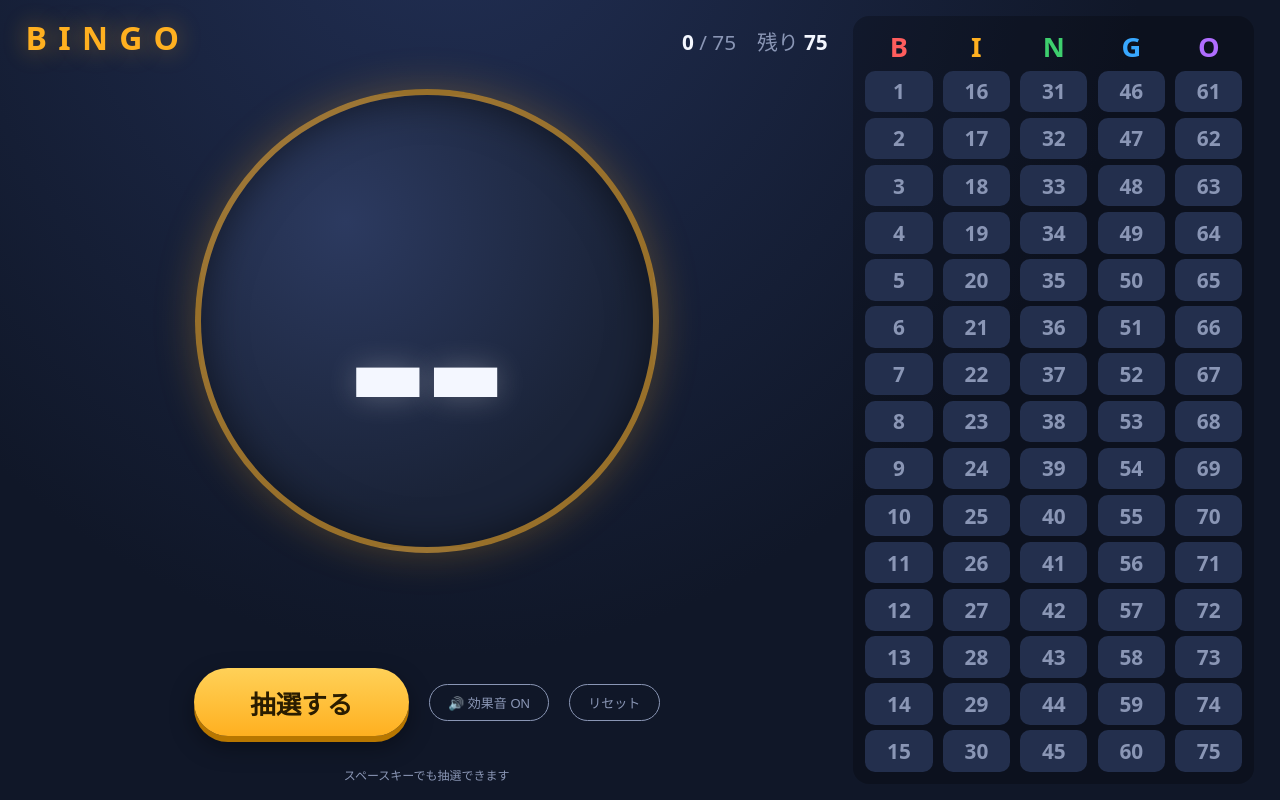
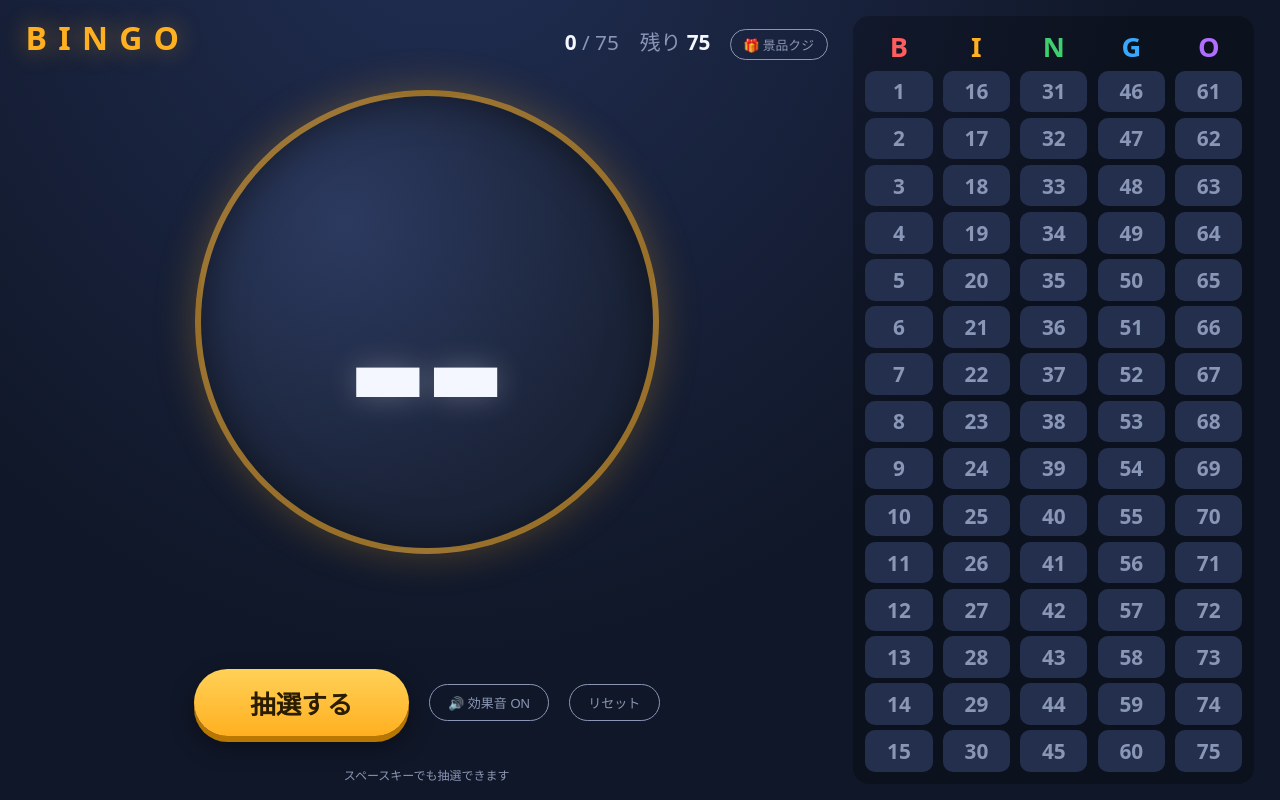
Before and after one commit to hico-mrmgn/bingo, a plain HTML site: page index.html in a window 1280 px wide. Drawn offline with Linux system fonts and the light colour scheme.

Commit message:
feat: ビンゴ画面に景品クジ（/lottery）への導線を追加
- ヘッダー右（カウンター横）に小さなピル型リンク「🎁 景品クジ」を配置
- file:// でも遷移できるよう相対パス（lottery/index.html）にする

Closes #15

Co-Authored-By: Claude Fable 5 <noreply@anthropic.com>

```diff
--- a/index.html
+++ b/index.html
@@ -11,8 +11,11 @@
     <section class="main-panel">
       <header class="header">
         <h1 class="title">BINGO</h1>
-        <div class="counter">
-          <span id="drawn-count">0</span> / 75　残り <span id="remaining-count">75</span>
+        <div class="header-right">
+          <div class="counter">
+            <span id="drawn-count">0</span> / 75　残り <span id="remaining-count">75</span>
+          </div>
+          <a class="page-nav" href="lottery/index.html">🎁 景品クジ</a>
         </div>
       </header>
 
--- a/style.css
+++ b/style.css
@@ -66,10 +66,31 @@ body {
   text-shadow: 0 0 24px rgba(255, 176, 32, 0.45);
 }
 
+.header-right {
+  display: flex;
+  align-items: baseline;
+  gap: clamp(12px, 1.5vw, 24px);
+}
+
 .counter {
   font-size: clamp(16px, 2.6vh, 30px);
   color: var(--text-dim);
   font-variant-numeric: tabular-nums;
+}
+
+.page-nav {
+  font-size: clamp(12px, 1.6vh, 16px);
+  padding: 0.4em 1em;
+  border-radius: 999px;
+  border: 1px solid var(--text-dim);
+  color: var(--text-dim);
+  text-decoration: none;
+  white-space: nowrap;
+}
+
+.page-nav:hover {
+  color: var(--accent);
+  border-color: var(--accent);
 }
 
 .counter span {
```
